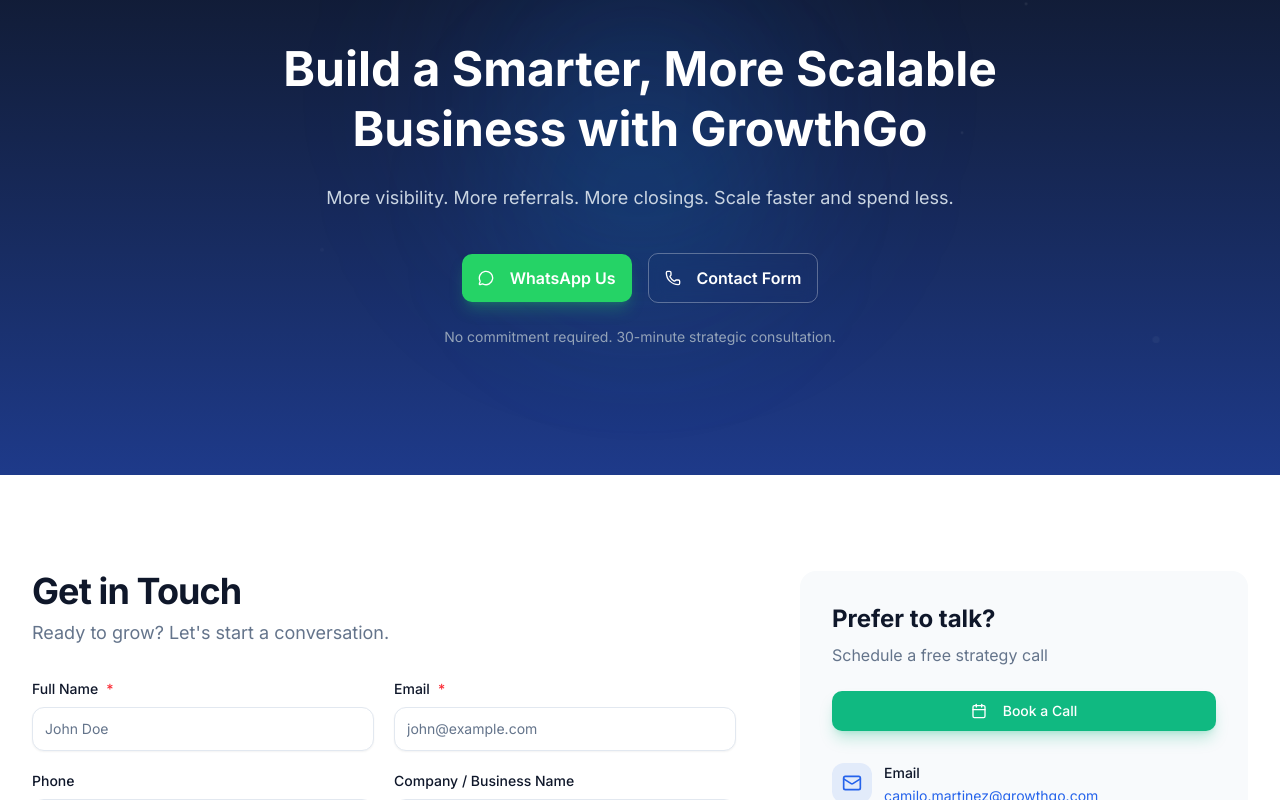
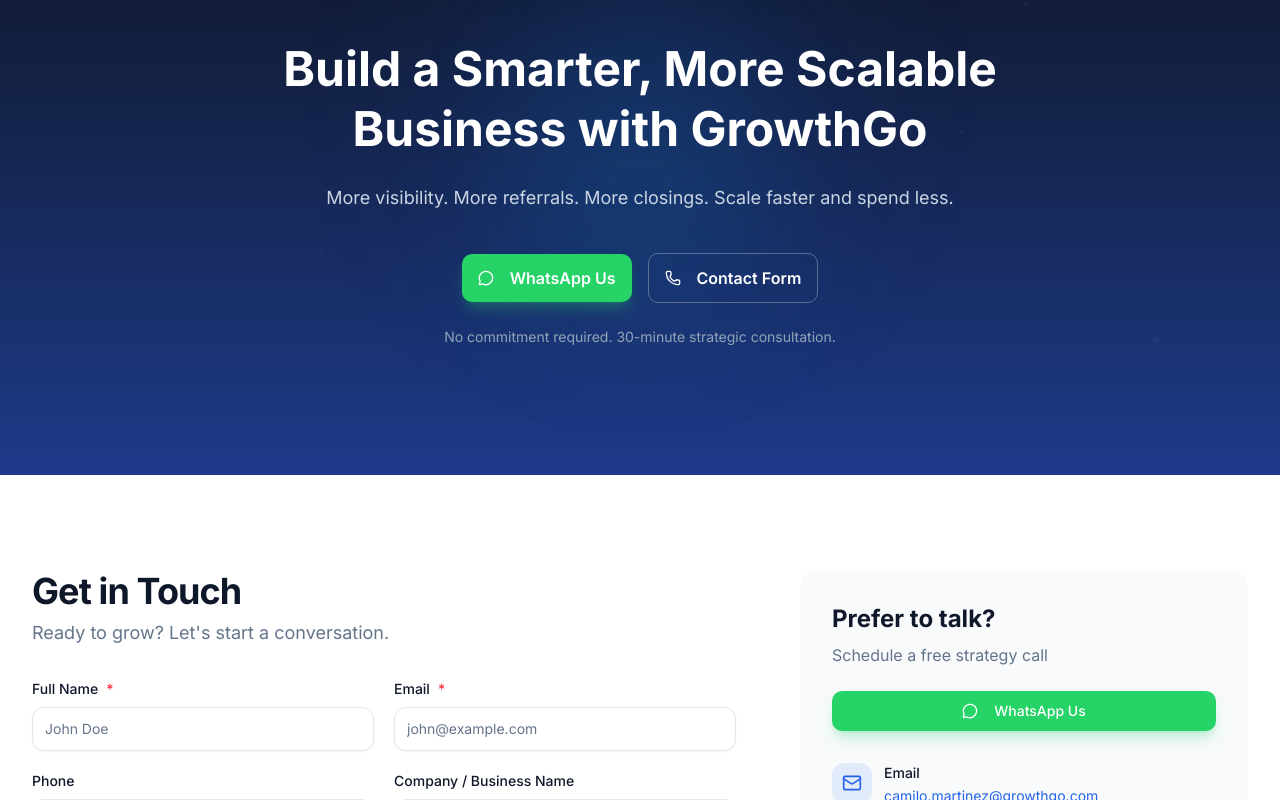
Before and after one commit to carloscovaleda110998/GrowthGo-Website, a Next.js app: page / in a window 1280 px wide. Shown: the part 11200-12000 px from the top of the page. Built offline with nearby package versions, Linux system fonts and the light colour scheme.

Commit message:
28ce2732-0c4b-4afc-a83b-4b9d24eeb281

```diff
--- a/src/components/sections/ContactSection.tsx
+++ b/src/components/sections/ContactSection.tsx
@@ -12,6 +12,7 @@ import {
   MapPin,
   Calendar,
   Loader2,
+  MessageCircle,
 } from 'lucide-react'
 import { toast } from 'sonner'
 import { Button } from '@/components/ui/button'
@@ -346,17 +347,18 @@ export default function ContactSection() {
                 Schedule a free strategy call
               </p>
 
-              <a href="#final-cta" onClick={(e) => {
-                e.preventDefault()
-                const el = document.querySelector('#final-cta')
-                if (el) el.scrollIntoView({ behavior: 'smooth' })
-              }} className="mt-6 block">
+              <a
+                href="https://wa.me/573018353436?text=Hi%20GrowthGo%2C%20I%20am%20interested%20in%20your%20services!"
+                target="_blank"
+                rel="noopener noreferrer"
+                className="mt-6 block"
+              >
                 <Button
                   size="lg"
-                  className="w-full bg-[#10B981] text-white shadow-lg shadow-[#10B981]/25 transition-all duration-200 hover:bg-[#059669] hover:shadow-xl"
+                  className="w-full bg-[#25D366] text-white shadow-lg shadow-[#25D366]/25 transition-all duration-200 hover:bg-[#20BD5A] hover:shadow-xl"
                 >
-                  <Calendar className="mr-2 size-4" />
-                  Book a Call
+                  <MessageCircle className="mr-2 size-4" />
+                  WhatsApp Us
                 </Button>
               </a>
 
```
